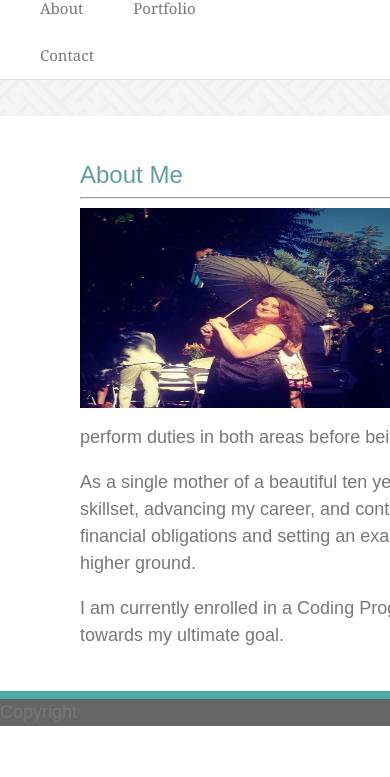
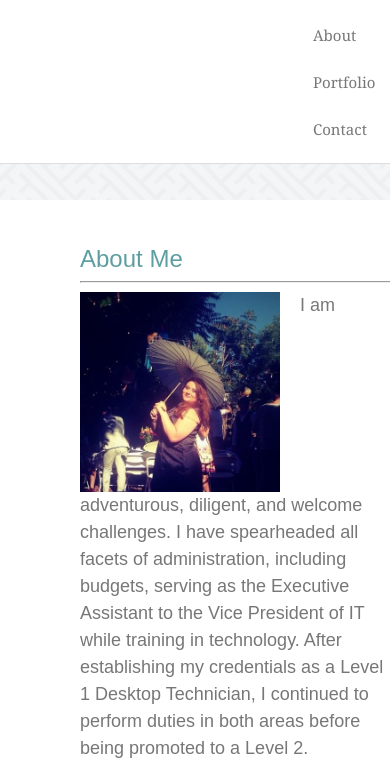
Before and after one commit to Mamitin/Responsive-Portfolio, a plain HTML site: page index.html in a window 390 px wide. Shown: the part 118-895 px from the top of the page. Before the commit the page ends 844 px from the top, so only its background shows below. Drawn offline with Linux system fonts and the light colour scheme.

Commit message:
fixed @media screen

```diff
--- a/assets/css/style.css
+++ b/assets/css/style.css
@@ -1,5 +1,6 @@
 
 html {
+  position: relative;
   min-height: 100%;
   width: 100%;
 }
@@ -113,6 +114,7 @@ h1#main-name {
   color: white;
   text-align: left;
   background: cadetblue;
+  width: 30%;
 }
 
 h2 {
@@ -124,10 +126,11 @@ footer {
   border-top: 8px solid #4aaaa5;
   background-color: #666666;
   position: absolute;
+  left: 0;
   bottom: 0;
-  left: 0;
   width: 100%;
 }
+
 /* portfolio.html */
 body.portfolio#header-container, body.portfolio#main-container {
   width: 640px;
@@ -203,16 +206,17 @@ border: none;
   }
 
   #main-menu {
-    margin-right: 100px;
+    width: 30%;
   }
 
   #main-bio {
-    width: 390px;
-    margin-left: 130px;
+    /* width: 390px; */
+    margin-left: 15px;
+    width: 80vw;
   }
 
   #bio-image {
-    width: 100%;
+   /* width: 100%; */
   }
 
   footer {
@@ -232,8 +236,6 @@ border: none;
   }
 
   #main-bio {
-
-    width: 685px;
     margin-right: 35px;
     margin-left: 35px;
   }
@@ -244,14 +246,14 @@ border: none;
   }
 
   #bio-image {
-   /*position: static; */
-    width: 50%;
+
+  /*  width: 50%; */
   }
 
   footer {
     width: 100%;
   }
-}
+
 
 @media screen and (max-width: 640px) {
   #container {
@@ -265,8 +267,7 @@ border: none;
   }
 
   #main-menu {
-
-    width: 640px;
+    width: 30%;
     margin-top: 10px;
     margin-bottom: 10px;
     padding-left: 150px;
@@ -274,19 +275,16 @@ border: none;
   }
 
   #container {
-
     width: 550px;
     margin: 30px;
     margin-bottom: 0px;
   }
 
   #bio-image {
-
-    width: 100%;
+  /*  width: 100%; */
   }
 
   footer {
     width: 100%;
   }
-
 }
```
